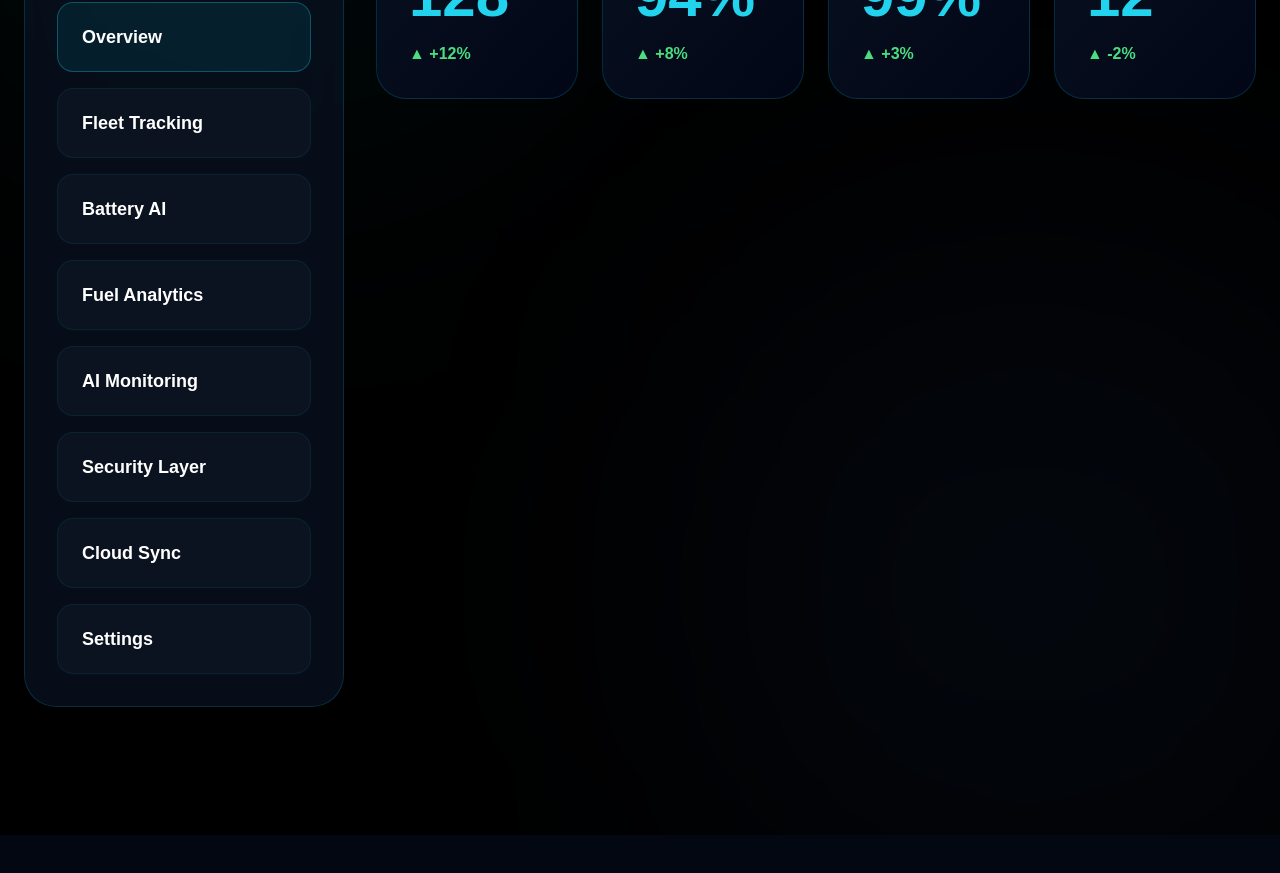
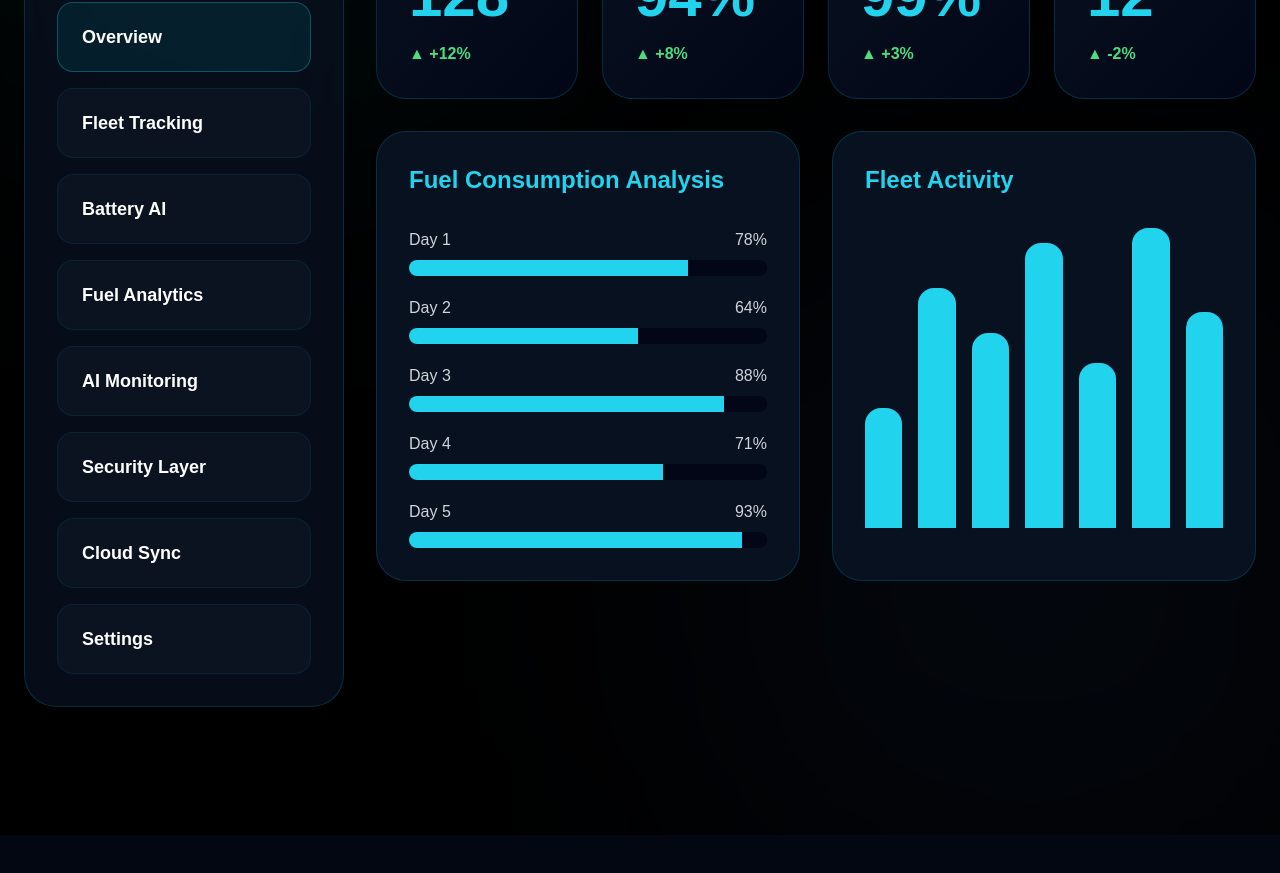
Before and after one commit to pritam1991verma/bdph-fleet-intelligence, a React (Vite) app: page / in a window 1280 px wide. Shown: the part 2260-3133 px from the top of the page. Built offline with nearby package versions, Linux system fonts and the light colour scheme.

Commit message:
Update Home.tsx

```diff
--- a/src/pages/Home.tsx
+++ b/src/pages/Home.tsx
@@ -489,6 +489,68 @@ return (
                   </motion.div>
 
                 ))}
+
+                         </div>
+
+              {/* DASHBOARD CONTENT */}
+
+              <div className="grid lg:grid-cols-2 gap-8">
+
+                <div className="bg-[#08111f] border border-cyan-500/20 rounded-[30px] p-8">
+
+                  <h3 className="text-2xl font-bold text-cyan-400 mb-8">
+                    Fuel Consumption Analysis
+                  </h3>
+
+                  <div className="space-y-5">
+
+                    {[78, 64, 88, 71, 93].map((v, i) => (
+
+                      <div key={i}>
+
+                        <div className="flex justify-between mb-2 text-gray-300">
+                          <span>Day {i + 1}</span>
+                          <span>{v}%</span>
+                        </div>
+
+                        <div className="h-4 bg-[#020617] rounded-full overflow-hidden">
+
+                          <div
+                            className="h-full bg-cyan-400"
+                            style={{ width: `${v}%` }}
+                          />
+
+                        </div>
+
+                      </div>
+
+                    ))}
+
+                  </div>
+
+                </div>
+
+                <div className="bg-[#08111f] border border-cyan-500/20 rounded-[30px] p-8">
+
+                  <h3 className="text-2xl font-bold text-cyan-400 mb-8">
+                    Fleet Activity
+                  </h3>
+
+                  <div className="flex items-end justify-between h-[300px] gap-4">
+
+                    {[40, 80, 65, 95, 55, 100, 72].map((h, i) => (
+
+                      <div
+                        key={i}
+                        className="flex-1 bg-cyan-400 rounded-t-2xl"
+                        style={{ height: `${h}%` }}
+                      />
+
+                    ))}
+
+                  </div>
+
+                </div>
 
               </div>
 
```
